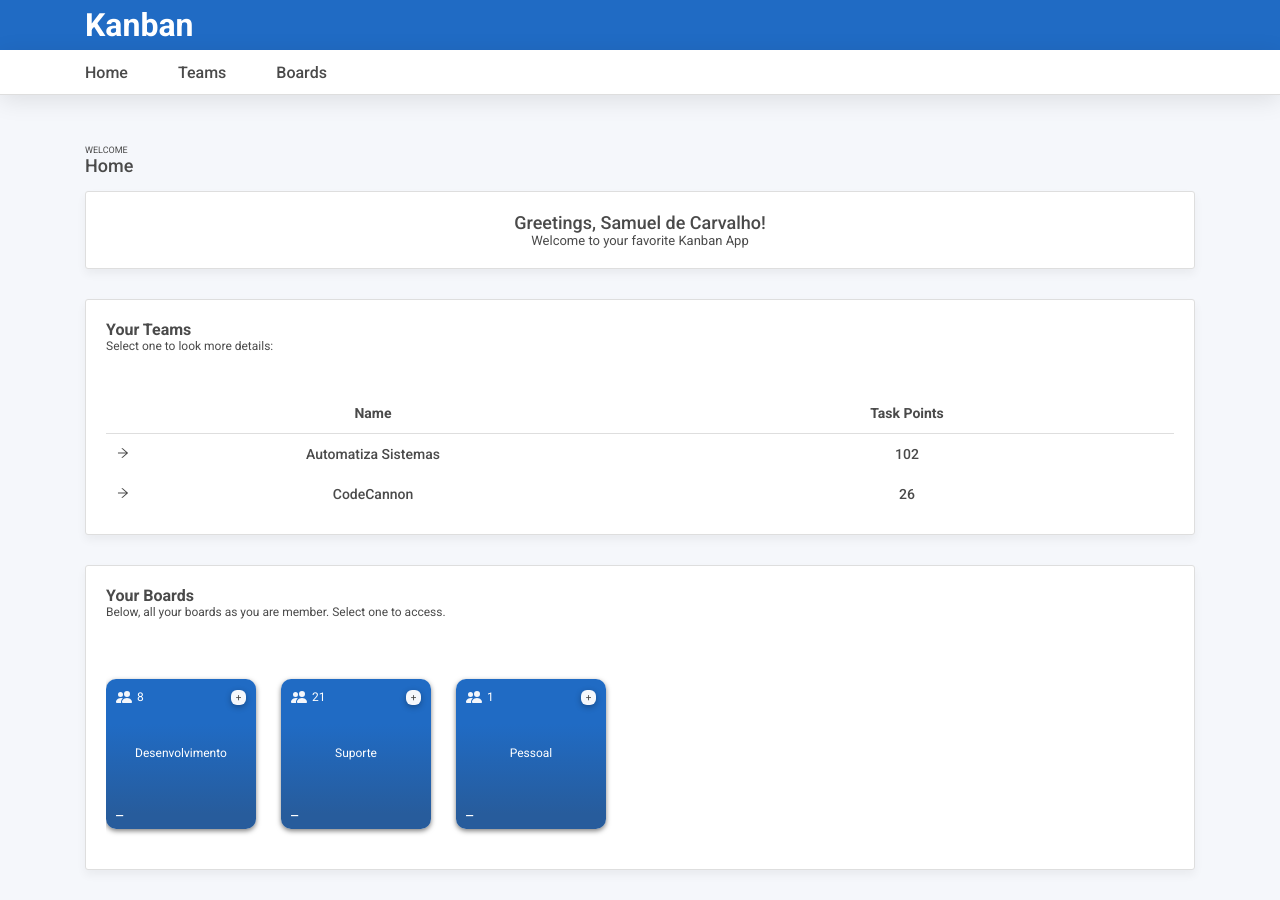
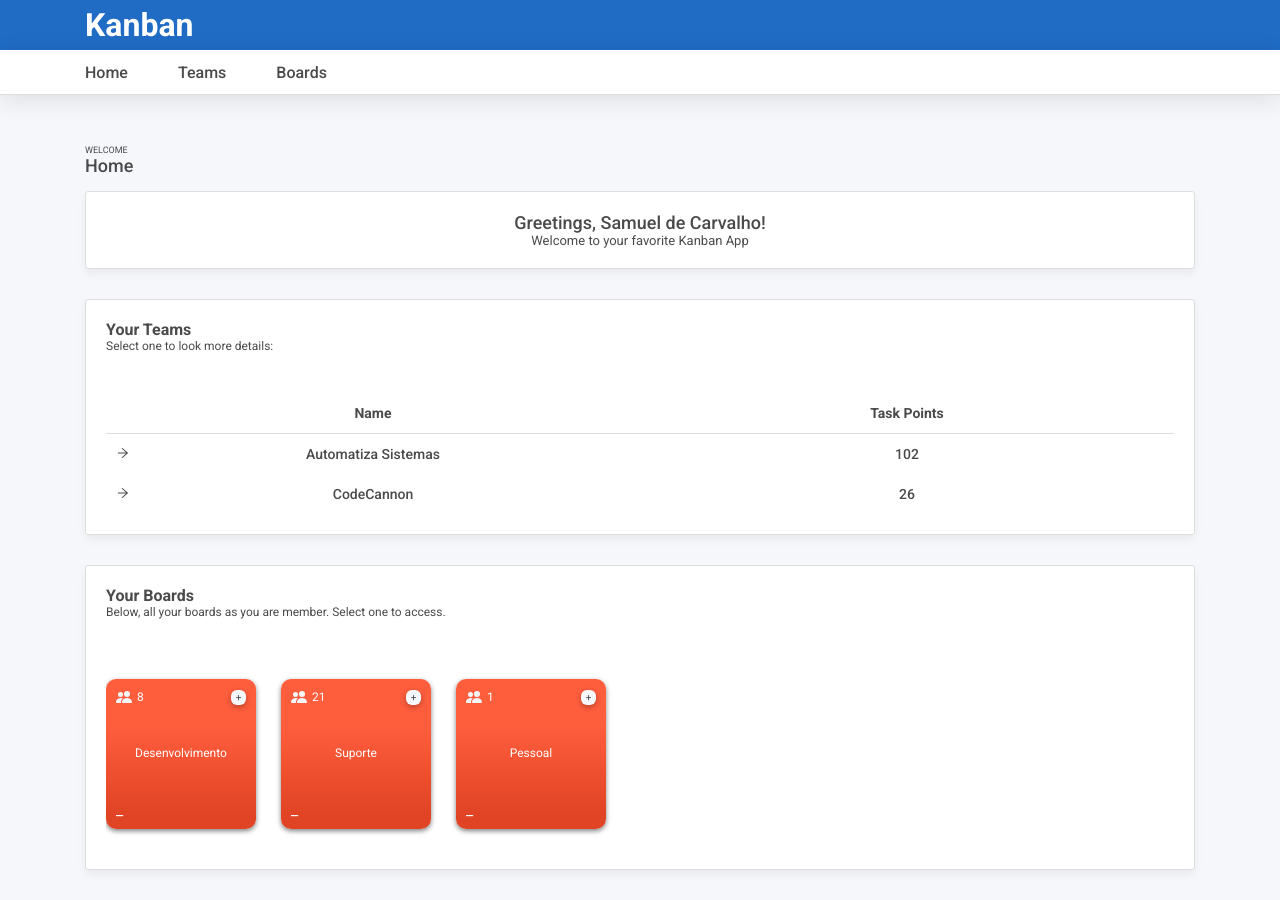
Before and after one commit to samueldcarvalho/Training.ProjectKanban, a Next.js app in the folder src/Web/Training.Kanban.UI/kanban-web-ui/: page / in a window 1280 px wide. Built offline with nearby package versions, Linux system fonts and the light colour scheme.

Commit message:
Correção do input do modal e alteração na animação

```diff
--- a/src/Web/Training.Kanban.UI/kanban-web-ui/pages/index.tsx
+++ b/src/Web/Training.Kanban.UI/kanban-web-ui/pages/index.tsx
@@ -100,9 +100,9 @@ const Home = () => {
                     <CardTitleComponent title="Your Boards" description="Below, all your boards as you are member. Select one to access." align="flex-start" />
                 </div>
                 <div className="kb-home-boards-body">
-                    <BoardCardComponent membersCount={8} boardName="Desenvolvimento" boardColor="#206bc4" />
-                    <BoardCardComponent membersCount={21} boardName="Suporte" boardColor="#206bc4" />
-                    <BoardCardComponent membersCount={1} boardName="Pessoal" boardColor="#206bc4" />
+                    <BoardCardComponent membersCount={8} boardName="Desenvolvimento" boardColor="#ff5e3d" />
+                    <BoardCardComponent membersCount={21} boardName="Suporte" boardColor="#ff5e3d" />
+                    <BoardCardComponent membersCount={1} boardName="Pessoal" boardColor="#ff5e3d" />
                 </div>
             </div>
         </Wrapper >
--- a/src/Web/Training.Kanban.UI/kanban-web-ui/src/components/main/Modal/modal.css
+++ b/src/Web/Training.Kanban.UI/kanban-web-ui/src/components/main/Modal/modal.css
@@ -1,4 +1,4 @@
-.kb-modal-overlay{
+.kb-modal-overlay {
     position: fixed;
     top: 0;
     left: 0;
@@ -14,16 +14,17 @@
     align-items: center;
 }
 
-.kb-modal-shadow{
+.kb-modal-shadow {
     box-shadow: 0 15px 30px rgba(0, 0, 0, 0.2);
 }
 
-.kb-modal{
+.kb-modal {
     position: relative;
     display: table;
+    animation: ModalLoadUp 1s cubic-bezier(0.075, 0.82, 0.165, 1);
 }
 
-.kb-modal-close-button{
+.kb-modal-close-button {
     position: absolute;
     right: 0;
     top: 0;
@@ -43,14 +44,14 @@
     transition: all 0.1s ease;
 }
 
-.kb-modal-close-button:hover{
+.kb-modal-close-button:hover {
     background-color: var(--color-danger-01);
 }
 
-.kb-modal-close-button:hover *{
+.kb-modal-close-button:hover * {
     color: white;
 }
 
-.kb-modal-close-button:active{
+.kb-modal-close-button:active {
     background-color: var(--color-danger-02);
 }
--- a/src/Web/Training.Kanban.UI/kanban-web-ui/src/components/shared/boardcard-component.tsx
+++ b/src/Web/Training.Kanban.UI/kanban-web-ui/src/components/shared/boardcard-component.tsx
@@ -2,7 +2,7 @@ import { BsFillPeopleFill } from "react-icons/bs"
 
 const BoardCardComponent = (props: any) => {
     return (
-        <div className="kb-board-card" style={{ background: `linear-gradient(180deg, ${props.boardColor} 30%, #275c9c 90%)` }}>
+        <div className="kb-board-card" style={{ background: `linear-gradient(180deg, ${props.boardColor} 30%, #e04424 90%)` }}>
             <div className="kb-board-card-header">
                 <div className="kb-board-card-header-members">
                     <BsFillPeopleFill fill="#f5f7fb" />
```
